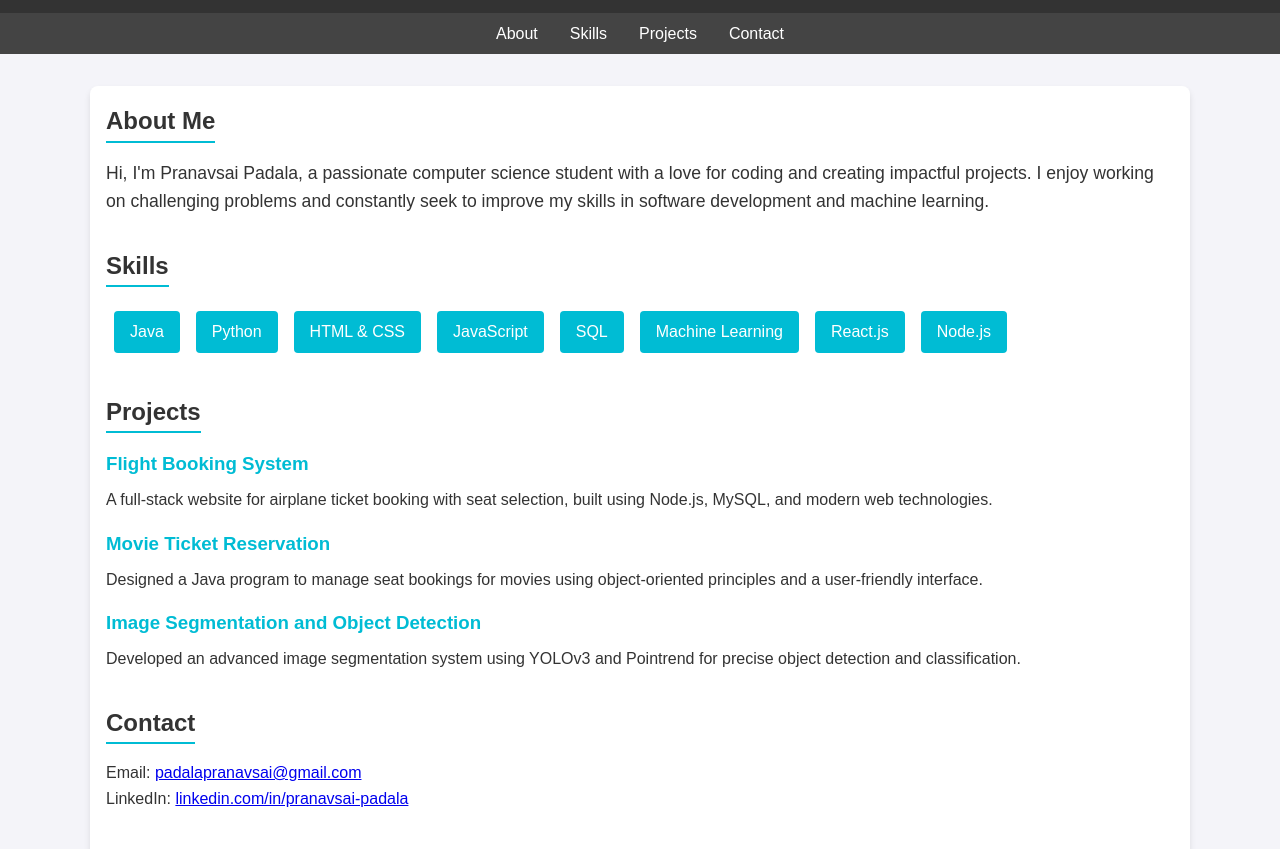
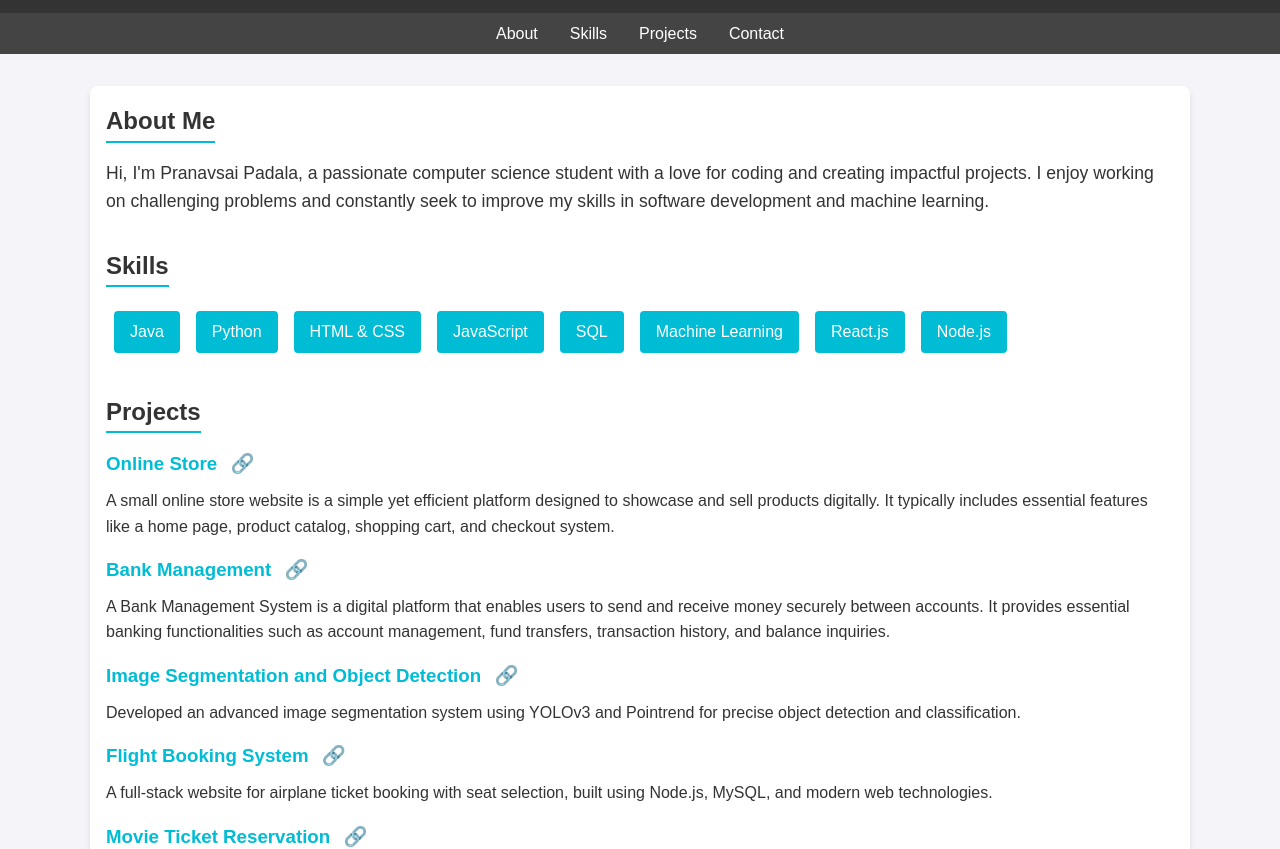
Before and after one commit to Pranavsai1410/Pranavsai1410.github.io, a plain HTML site: page index.html in a window 1280 px wide. Shown: the part 109-958 px from the top of the page. Drawn offline with Linux system fonts and the light colour scheme.

Commit message:
Update index.html

```diff
--- a/index.html
+++ b/index.html
@@ -123,6 +123,18 @@
         footer a:hover {
             text-decoration: underline;
         }
+        .project-icon {
+        text-decoration: none; /* Removes underline */
+        margin-left: 8px;
+        font-size: 1.2rem;
+        color: inherit; /* Keeps the same text color */
+        transition: color 0.3s ease;
+         }
+
+        .project-icon:hover {
+            color: #2b6cb0;
+         }
+
     </style>
 </head>
 <body>
@@ -162,25 +174,43 @@
 
         <section id="projects" class="section projects">
             <h2>Projects</h2>
+
             <div class="project">
-                <h3>Flight Booking System</h3>
+                <h3>Online Store
+                    <a href="#" class="project-icon" target="_blank" title="View Project">🔗</a>
+                </h3>
+                <p>A small online store website is a simple yet efficient platform designed to showcase and sell products digitally. It typically includes essential features like a home page, product catalog, shopping cart, and checkout system.</p>
+            </div>
+
+            <div class="project">
+                <h3>Bank Management
+                    <a href="#" class="project-icon" target="_blank" title="View Project">🔗</a>
+                </h3>
+                <p>A Bank Management System is a digital platform that enables users to send and receive money securely between accounts. It provides essential banking functionalities such as account management, fund transfers, transaction history, and balance inquiries.</p>
+            </div>
+
+            <div class="project">
+                <h3>Image Segmentation and Object Detection
+                    <a href="#" class="project-icon" target="_blank" title="View Project">🔗</a>
+                </h3>
+                <p>Developed an advanced image segmentation system using YOLOv3 and Pointrend for precise object detection and classification.</p>
+            </div>
+
+            <div class="project">
+                <h3>Flight Booking System
+                    <a href="#" class="project-icon" target="_blank" title="View Project">🔗</a>
+                </h3>
                 <p>A full-stack website for airplane ticket booking with seat selection, built using Node.js, MySQL, and modern web technologies.</p>
             </div>
+
             <div class="project">
-                <h3>Movie Ticket Reservation</h3>
+                <h3>Movie Ticket Reservation
+                    <a href="#" class="project-icon" target="_blank" title="View Project">🔗</a>
+                </h3>
                 <p>Designed a Java program to manage seat bookings for movies using object-oriented principles and a user-friendly interface.</p>
-            </div>
-            <div class="project">
-                <h3>Image Segmentation and Object Detection</h3>
-                <p>Developed an advanced image segmentation system using YOLOv3 and Pointrend for precise object detection and classification.</p>
             </div>
         </section>
 
-        <section id="contact" class="section contact">
-            <h2>Contact</h2>
-            <p>Email: <a href="mailto:padalapranavsai@gmail.com">padalapranavsai@gmail.com</a></p>
-            <p>LinkedIn: <a href="https://www.linkedin.com/in/pranavsai-padala">linkedin.com/in/pranavsai-padala</a></p>
-        </section>
     </div>
 
     <footer>
```
